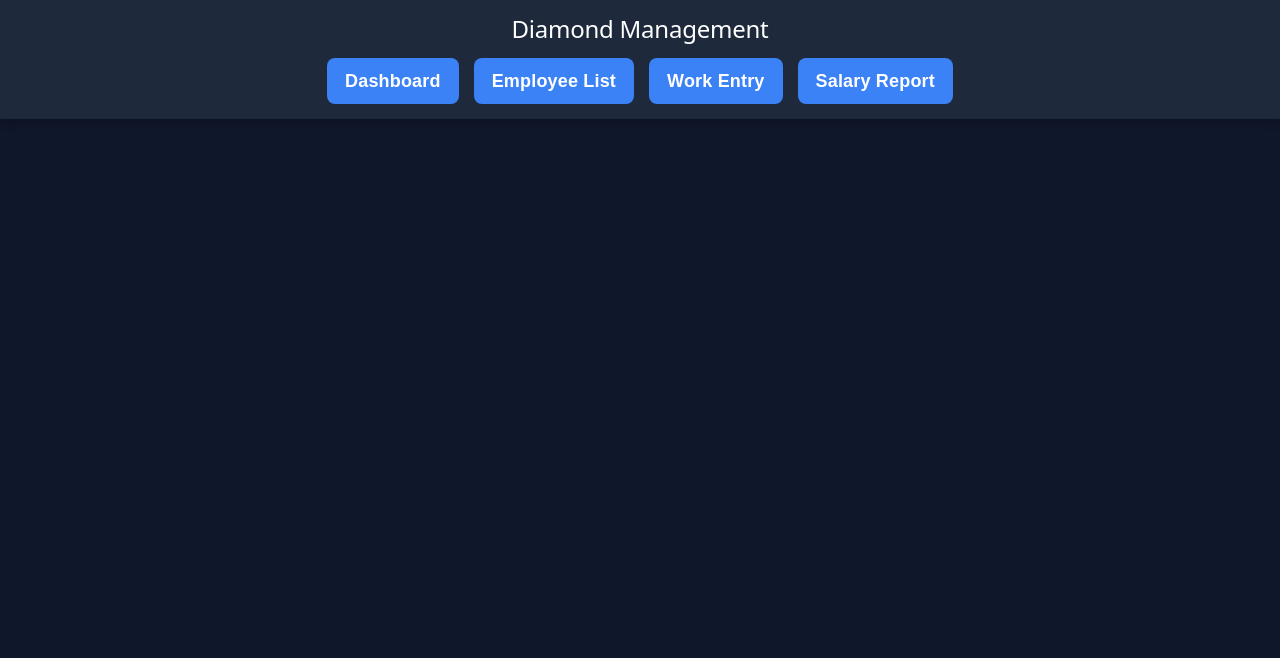
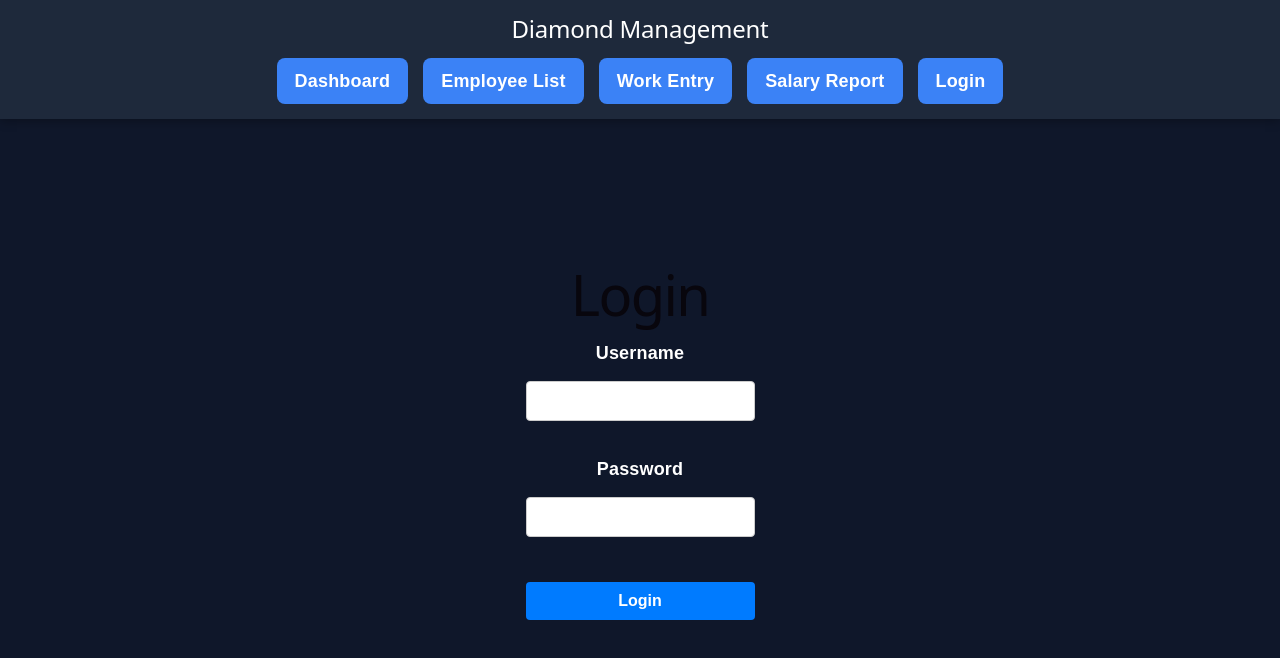
Before and after one commit to CvBoghara/Dimond_Frontend, a React (Vite) app: page /login in a window 1280 px wide. Shown: the top 658 px of the page. Built offline with nearby package versions, Linux system fonts and the light colour scheme.

Commit message:
Implement local storeage mock authentication with Login component and ProtectedRoute for secure access

```diff
--- a/src/App.tsx
+++ b/src/App.tsx
@@ -6,14 +6,24 @@ import WorkEntry from "./pages/WorkEntry";
 import SalaryReport from "./pages/SalaryReport";
 import Navbar from "./components/Navbar";
 import EmployeeList from "./pages/EmployeeList";
+import Login from "./pages/Login";
+import ProtectedRoute from "./components/ProtectedRoute";
 
 function App() {
   return (
     <BrowserRouter>
-    <Navbar />
+      <Navbar />
       <Routes>
         <Route path="/" element={<Dashboard />} />
-        <Route path="/work-entry" element={<WorkEntry />} />
+        <Route path="/login" element={<Login />} />
+        <Route
+          path="/work-entry"
+          element={
+            <ProtectedRoute>
+              <WorkEntry />
+            </ProtectedRoute>
+          }
+        />
         <Route path="/salary" element={<SalaryReport />} />
         <Route path="/employee-list" element={<EmployeeList />} />
       </Routes>
--- a/src/components/Navbar.tsx
+++ b/src/components/Navbar.tsx
@@ -1,6 +1,15 @@
-import { Link } from "react-router-dom";
+import { Link, useNavigate } from "react-router-dom";
 
 function Navbar() {
+  const navigate = useNavigate();
+  const token = localStorage.getItem("token");
+
+  const handleLogout = () => {
+    localStorage.removeItem("token");
+    navigate("/login");
+    window.location.reload();
+  };
+
   return (
     <nav className="navbar">
       <h2>Diamond Management</h2>
@@ -10,6 +19,11 @@ function Navbar() {
         <Link to="/employee-list">Employee List</Link>
         <Link to="/work-entry">Work Entry</Link>
         <Link to="/salary">Salary Report</Link>
+        {token ? (
+          <button onClick={handleLogout} style={{ background: "none", border: "none", color: "white", cursor: "pointer", fontSize: "16px", marginLeft: "10px", textDecoration: "underline" }}>Logout</button>
+        ) : (
+          <Link to="/login">Login</Link>
+        )}
       </div>
     </nav>
   );
--- /dev/null
+++ b/src/components/ProtectedRoute.tsx
@@ -0,0 +1,18 @@
+import { Navigate, useLocation } from "react-router-dom";
+
+interface ProtectedRouteProps {
+  children: React.ReactNode;
+}
+
+function ProtectedRoute({ children }: ProtectedRouteProps) {
+  const location = useLocation();
+  const token = localStorage.getItem("token");
+
+  if (!token) {
+    return <Navigate to="/login" state={{ from: location }} replace />;
+  }
+
+  return <>{children}</>;
+}
+
+export default ProtectedRoute;
--- /dev/null
+++ b/src/pages/Login.tsx
@@ -0,0 +1,60 @@
+import { useState } from "react";
+import { useNavigate, useLocation } from "react-router-dom";
+
+function Login() {
+  const [username, setUsername] = useState("");
+  const [password, setPassword] = useState("");
+  const [error, setError] = useState("");
+  const navigate = useNavigate();
+  const location = useLocation();
+
+  const handleLogin = (e: React.FormEvent) => {
+    e.preventDefault();
+    if (username === "admin" && password === "admin123") {
+      localStorage.setItem("token", "mock-jwt-token");
+      const from = location.state?.from?.pathname || "/";
+      // To force navbar to update, we can reload or just navigate
+      navigate(from, { replace: true });
+      window.location.reload(); // Simple way to ensure token state is updated everywhere
+    } else {
+      setError("Invalid username or password");
+    }
+  };
+
+  return (
+    <div className="container" style={{ maxWidth: "400px", marginTop: "100px",alignSelf: "center"}}>
+      <h1>Login</h1>
+      <form onSubmit={handleLogin} style={{ display: "flex", flexDirection: "column", gap: "15px", marginTop: "20px" }}>
+        {error && <div style={{ color: "red", textAlign: "center" }}>{error}</div>}
+        <div>
+          <label style={{ display: "block", marginBottom: "5px" }}>Username</label>
+          <input
+            type="text"
+            value={username}
+            onChange={(e) => setUsername(e.target.value)}
+            style={{ width: "100%", padding: "10px", borderRadius: "4px", border: "1px solid #ccc", boxSizing: "border-box" }}
+            required
+          />
+        </div>
+        <div>
+          <label style={{ display: "block", marginBottom: "5px" }}>Password</label>
+          <input
+            type="password"
+            value={password}
+            onChange={(e) => setPassword(e.target.value)}
+            style={{ width: "100%", padding: "10px", borderRadius: "4px", border: "1px solid #ccc", boxSizing: "border-box" }}
+            required
+          />
+        </div>
+        <button
+          type="submit"
+          style={{ padding: "10px", backgroundColor: "#007bff", color: "white", border: "none", borderRadius: "4px", cursor: "pointer", fontSize: "16px", marginTop: "10px" }}
+        >
+          Login
+        </button>
+      </form>
+    </div>
+  );
+}
+
+export default Login;
```
